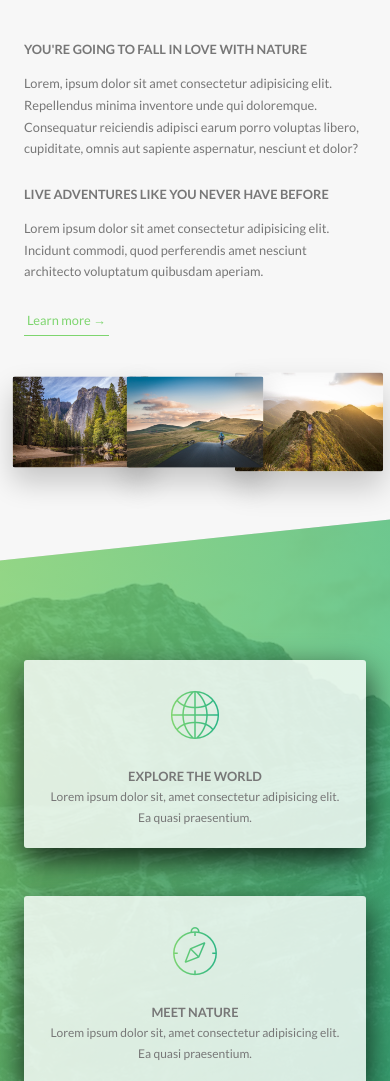
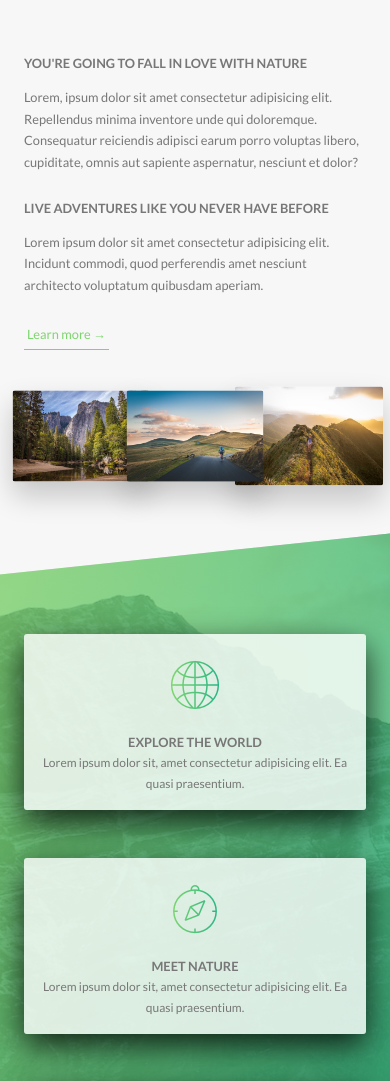
Before and after one commit to acushlakoncept/natour-landing-page, a website: page index.html in a window 390 px wide. Shown: the part 872-1953 px from the top of the page. Drawn offline with Linux system fonts and the light colour scheme.

Commit message:
finished working on the responsive part of the about, stories, booking and footer section of the page

```diff
--- a/index.html
+++ b/index.html
@@ -429,7 +429,19 @@
 
     <footer class="footer">
       <div class="footer__logo-box">
-        <img src="img/logo-green-2x.png" alt="Full logo" class="footer__logo" />
+        <picture class="footer__logo">
+          <source
+            srcset="
+              img/logo-green-small-1x.png 1x,
+              img/logo-green-small-2x.png 2x
+            "
+            media="(max-width: 37.5em)"
+          />
+          <img
+            srcset="img/logo-green-1x.png 1x, img/logo-green-2x.png 2x"
+            alt="Full logo"
+          />
+        </picture>
       </div>
       <div class="row">
         <div class="col-1-of-2">
--- a/sass/abstracts/_mixins.scss
+++ b/sass/abstracts/_mixins.scss
@@ -21,11 +21,6 @@
 1200 - 1800px is where our normal styles apply
 1800px - Big desktop
 */
-@mixin respond-phone {
-  @media (max-width: 600px) {
-    @content;
-  }
-}
 
 /*
 $breakpoint argument choices
@@ -34,6 +29,7 @@ $breakpoint argument choices
 -tab-land
 -big-desktop
 */
+
 @mixin respond($breakpoint) {
   @if $breakpoint == phone {
     @media (max-width: 37.5em) {
--- a/sass/base/_typography.scss
+++ b/sass/base/_typography.scss
@@ -60,17 +60,17 @@ body {
   letter-spacing: 0.2rem;
   transition: all 0.2s;
 
+  @include respond(tab-port) {
+    font-size: 3rem;
+  }
+
+  @include respond(phone) {
+    font-size: 2.5rem;
+  }
+
   &:hover {
     transform: skewY(2deg) skewX(10deg) scale(1.1);
     text-shadow: 0.5rem 1rem 2rem rgba($color-black, 0.5);
-  }
-
-  @include respond(tab-port) {
-    font-size: 2.5rem;
-  }
-
-  @include respond(phone) {
-    font-size: 2rem;
   }
 }
 
--- a/sass/components/_card.scss
+++ b/sass/components/_card.scss
@@ -177,4 +177,56 @@
     font-size: 6rem;
     font-weight: 100;
   }
+
+  @include respond(tab-port) {
+    height: auto;
+    border-radius: 3px;
+    background-color: $color-white;
+    box-shadow: 0 1.5rem 4rem rgba($color-black, 0.15);
+
+    &__side {
+      height: auto;
+      position: relative;
+      box-shadow: none;
+
+      &--back {
+        transform: rotateY(0);
+        clip-path: polygon(0 15%, 100% 0, 100% 100%, 0 100%);
+      }
+
+      &-3 {
+        background-image: linear-gradient(
+          to right bottom,
+          $color-tertiary-light,
+          $color-tertiary-dark
+        );
+      }
+    }
+  }
+
+  &:hover &__side--front {
+    transform: rotateY(0);
+  }
+
+  &__details {
+    padding: 1rem 3rem;
+  }
+
+  //   FRONT SIDE STYLING
+  &__cta {
+    position: relative;
+    top: 0;
+    left: 0;
+    transform: translate(0);
+    width: 100%;
+    padding: 7rem 4rem 4rem 4rem;
+  }
+
+  &__price-box {
+    margin-bottom: 3rem;
+  }
+
+  &__price-value {
+    font-size: 4rem;
+  }
 }
--- a/sass/components/_feature-box.scss
+++ b/sass/components/_feature-box.scss
@@ -6,6 +6,10 @@
   border-radius: 3px;
   box-shadow: 0 1.5rem 4rem rgba($color-black, 0.8);
   transition: all 0.3s;
+
+  @include respond(tab-port) {
+    padding: 2rem;
+  }
 
   &__icon {
     font-size: 6rem;
@@ -19,6 +23,10 @@
     -webkit-background-clip: text;
     background-clip: text;
     color: transparent;
+
+    @include respond(tab-port) {
+      margin-bottom: 0;
+    }
   }
 
   &:hover {
--- a/sass/components/_form.scss
+++ b/sass/components/_form.scss
@@ -15,6 +15,10 @@
     width: 90%;
     display: block;
     transition: all 0.3s;
+
+    @include respond(tab-port) {
+      width: 100%;
+    }
 
     &:focus {
       outline: none;
@@ -49,6 +53,11 @@
   &__radio-group {
     width: 49%;
     display: inline-block;
+
+    @include respond(tab-port) {
+      width: 100%;
+      margin-bottom: 2rem;
+    }
   }
 
   &__radio-input {
--- a/sass/components/_story.scss
+++ b/sass/components/_story.scss
@@ -8,6 +8,16 @@
   padding-left: 9rem;
   font-size: $default-font-size;
   transform: skewX(-12deg);
+
+  @include respond(tab-port) {
+    width: 100%;
+    padding: 4rem;
+    padding-left: 7rem;
+  }
+
+  @include respond(phone) {
+    transform: skewX(0);
+  }
 
   &__shape {
     width: 15rem;
@@ -20,6 +30,10 @@
     clip-path: circle(50% at 50% 50%);
     transform: translateX(-3rem) skewX(12deg);
     position: relative;
+
+    @include respond(phone) {
+      transform: translateX(-3rem) skewX(0);
+    }
   }
 
   &__img {
@@ -31,6 +45,10 @@
 
   &__text {
     transform: skewX(12deg);
+
+    @include respond(phone) {
+      transform: skewX(0);
+    }
   }
 
   &__caption {
--- a/sass/pages/_home.scss
+++ b/sass/pages/_home.scss
@@ -26,7 +26,7 @@
   }
 
   @include respond(tab-port) {
-    padding: 15rem 0;
+    padding: 10rem 0;
   }
 }
 
@@ -57,6 +57,10 @@
   );
 
   padding: 15rem 0;
+
+  @include respond(tab-port) {
+    padding: 10rem 0;
+  }
 }
 
 .book {
@@ -71,10 +75,36 @@
   border-radius: 3px;
   box-shadow: 0 1.5rem 4rem rgba($color-black, 0.2);
 
-  height: 50rem;
+  @include respond(tab-land) {
+    background-image: linear-gradient(
+        105deg,
+        rgba($color-white, 0.9) 0%,
+        rgba($color-white, 0.9) 65%,
+        transparent 65%
+      ),
+      url(../img/nat-10.jpg);
+    background-size: cover;
+  }
+
+  @include respond(tab-port) {
+    background-image: linear-gradient(
+        105deg,
+        rgba($color-white, 0.9) 0%,
+        rgba($color-white, 0.9) 100%
+      ),
+      url(../img/nat-10.jpg);
+  }
 
   &__form {
     width: 50%;
     padding: 6rem;
+
+    @include respond(tab-land) {
+      width: 65%;
+    }
+
+    @include respond(tab-port) {
+      width: 100%;
+    }
   }
 }
```
Also changed, not shown: README.md, css/style.css.
